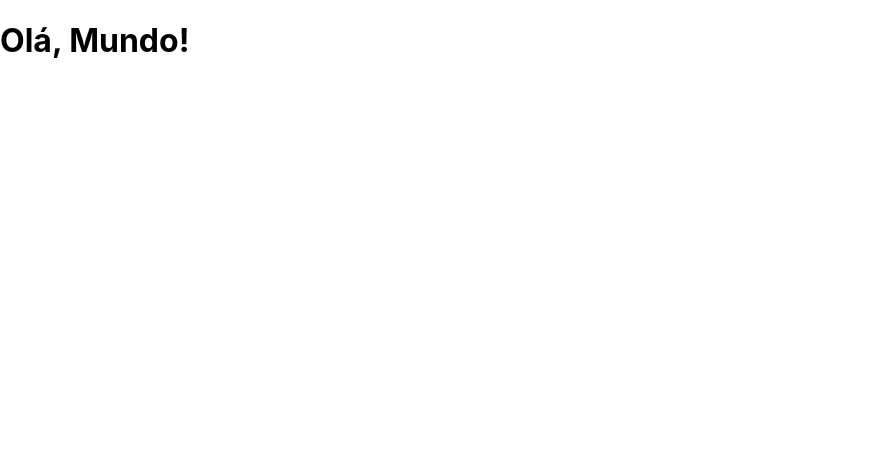
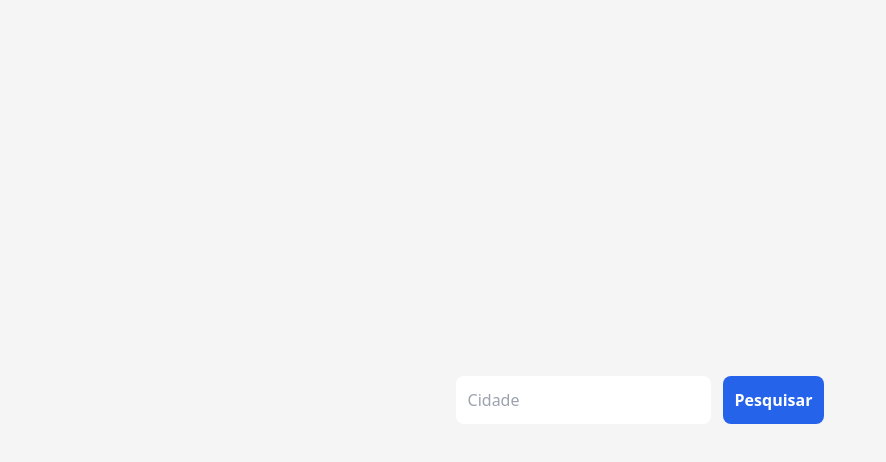
Before and after one commit to ThiagoMonts/weather-app, a React (Create React App) app: page / in a window 1280 px wide. Shown: the top 462 px of the page, without its empty margins (0-886 px from the left). Built offline with nearby package versions, Linux system fonts and the light colour scheme.

Commit message:
Estilizando o form

```diff
--- a/src/App.jsx
+++ b/src/App.jsx
@@ -1,7 +1,23 @@
 import React from 'react';
 
 function App() {
-  return <h1>Olá, Mundo!</h1>;
+  return (
+    <div className="flex w-full h-screen items-center justify-center">
+      <form>
+        <input
+          type="text"
+          placeholder="Cidade"
+          className="p-3 rounded-lg outline-none"
+        />
+        <button
+          type="submit"
+          className="bg-blue-600 p-3 rounded-lg ml-3 text-white font-bold"
+        >
+          Pesquisar
+        </button>
+      </form>
+    </div>
+  );
 }
 
 export default App;
--- a/src/index.css
+++ b/src/index.css
@@ -1,13 +1,7 @@
 body {
-  margin: 0;
-  font-family: -apple-system, BlinkMacSystemFont, 'Segoe UI', 'Roboto', 'Oxygen',
-    'Ubuntu', 'Cantarell', 'Fira Sans', 'Droid Sans', 'Helvetica Neue',
-    sans-serif;
-  -webkit-font-smoothing: antialiased;
-  -moz-osx-font-smoothing: grayscale;
+  background-color: whitesmoke
 }
 
-code {
-  font-family: source-code-pro, Menlo, Monaco, Consolas, 'Courier New',
-    monospace;
-}
+@tailwind base;
+@tailwind components;
+@tailwind utilities;
```
